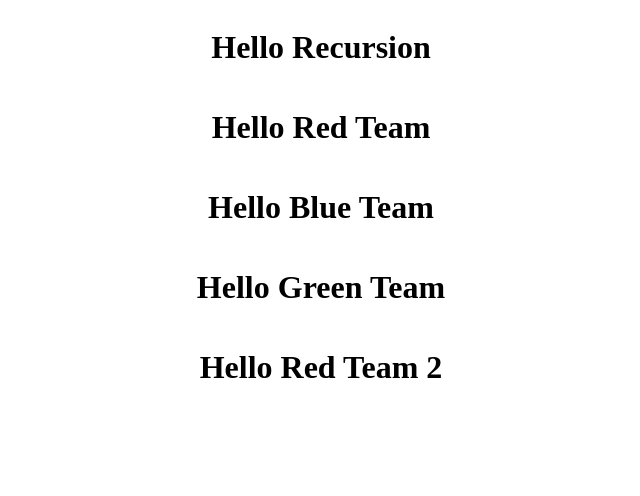
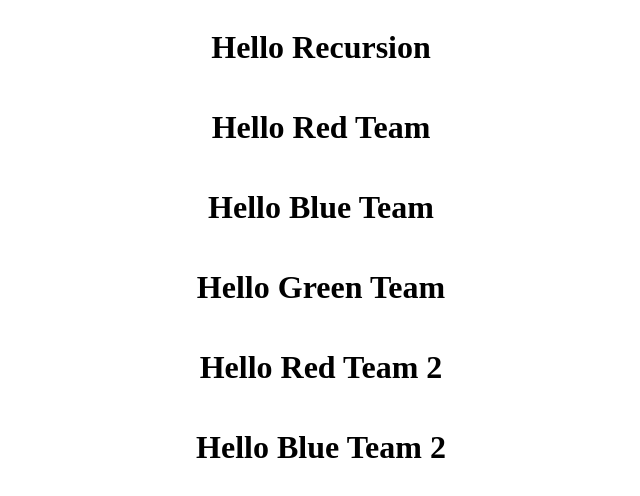
Before and after one commit to recursion-team2/task1, a plain HTML site: page index.html in a window 1280 px wide. Shown: the whole page, without its empty margins (319-959 px from the left). Drawn offline with Linux system fonts and the light colour scheme.

Commit message:
add-greeting-by-BlueTeam2

```diff
--- a/index.html
+++ b/index.html
@@ -14,6 +14,7 @@
       <h1>Hello Blue Team</h1>
       <h1>Hello Green Team</h1>
       <h1>Hello Red Team 2</h1>
+      <h1>Hello Blue Team 2</h1>
     </div>
   </body>
 </html>
```
